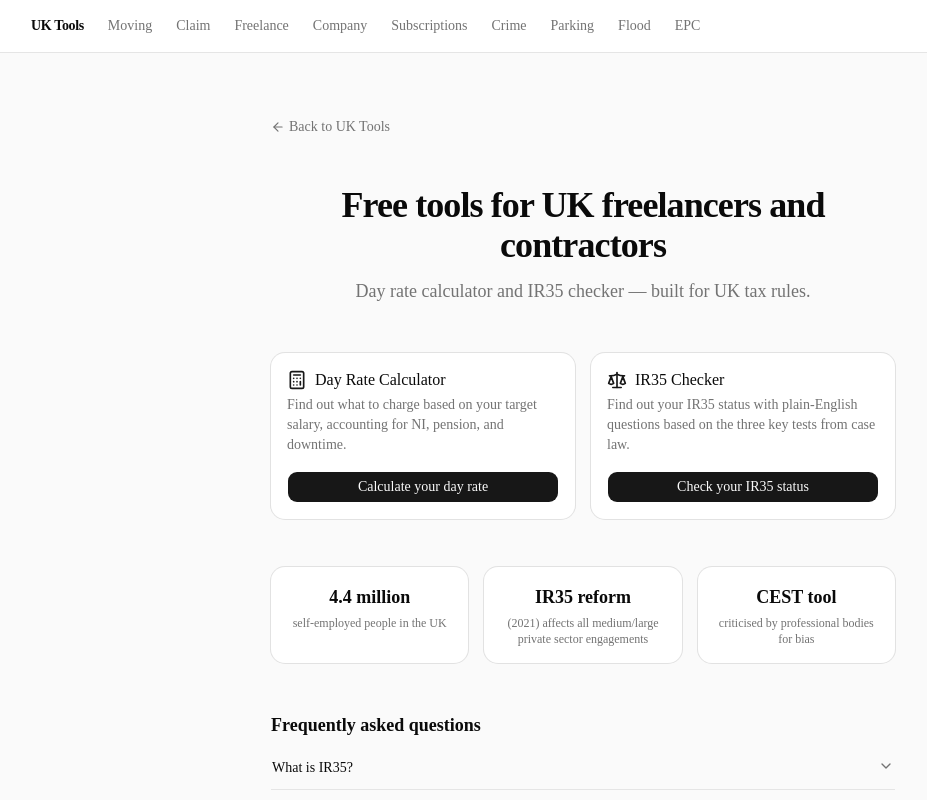
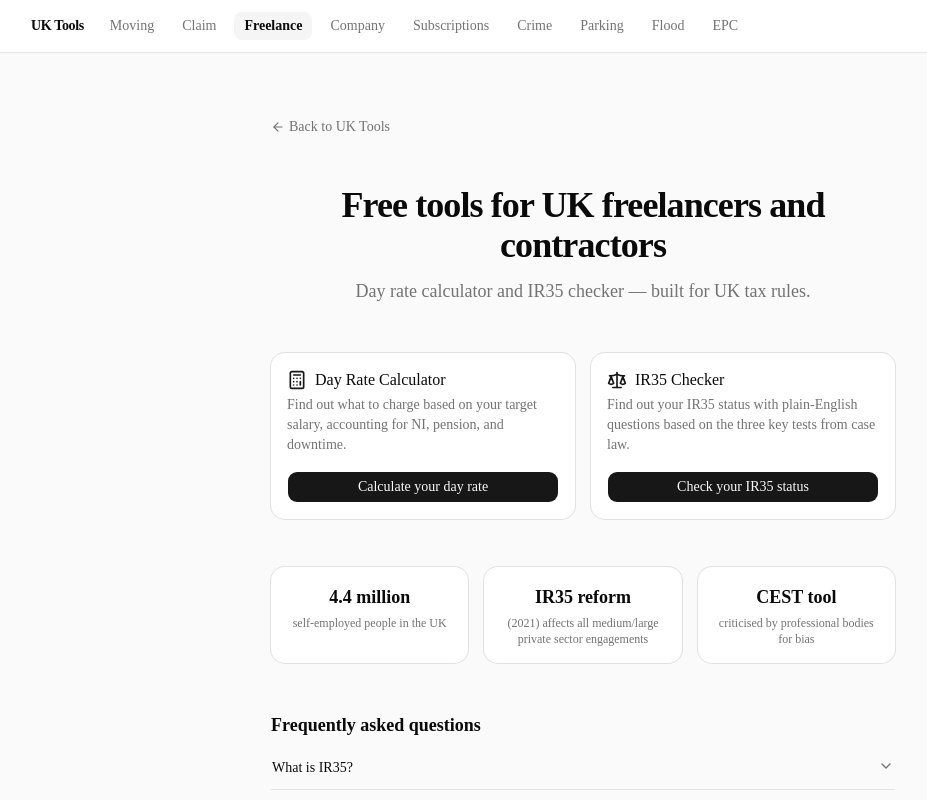
Before and after one commit to mahdirzv/uktools, a Next.js app: page /freelance in a window 1280 px wide. Shown: the top 800 px of the page, without its empty margins (57-984 px from the left). Built offline with nearby package versions, Linux system fonts and the light colour scheme.

Commit message:
feat: make top nav sticky with active highlighted route

```diff
--- a/src/app/layout.tsx
+++ b/src/app/layout.tsx
@@ -1,6 +1,7 @@
 import type { Metadata } from "next";
 import { Geist, Geist_Mono } from "next/font/google";
 import Link from "next/link";
+import { TopNav } from "@/components/shared/TopNav";
 import "./globals.css";
 
 const geistSans = Geist({
@@ -18,18 +19,6 @@ export const metadata: Metadata = {
   description: "Free UK consumer tools and calculators.",
 };
 
-const navLinks = [
-  { href: "/moving", label: "Moving" },
-  { href: "/claim", label: "Claim" },
-  { href: "/freelance", label: "Freelance" },
-  { href: "/company", label: "Company" },
-  { href: "/subscriptions", label: "Subscriptions" },
-  { href: "/crime", label: "Crime" },
-  { href: "/parking", label: "Parking" },
-  { href: "/flood", label: "Flood" },
-  { href: "/epc", label: "EPC" },
-];
-
 export default function RootLayout({
   children,
 }: Readonly<{
@@ -41,25 +30,13 @@ export default function RootLayout({
       className={`${geistSans.variable} ${geistMono.variable} min-h-screen antialiased`}
     >
       <body className="flex min-h-screen flex-col">
-        <header className="border-b bg-background/95">
+        <header className="sticky top-0 z-50 border-b bg-background/95 backdrop-blur supports-[backdrop-filter]:bg-background/80">
           <div className="mx-auto w-full max-w-6xl px-4 py-3 sm:px-6">
             <div className="flex items-center gap-4">
               <Link href="/" className="shrink-0 text-sm font-semibold tracking-tight">
                 UK Tools
               </Link>
-              <nav className="min-w-0 flex-1 overflow-x-auto">
-                <div className="flex min-w-max items-center gap-2 text-sm text-muted-foreground">
-                  {navLinks.map((link) => (
-                    <Link
-                      key={link.href}
-                      href={link.href}
-                      className="rounded-md px-2 py-1 transition-colors hover:text-foreground"
-                    >
-                      {link.label}
-                    </Link>
-                  ))}
-                </div>
-              </nav>
+              <TopNav />
             </div>
           </div>
         </header>
--- /dev/null
+++ b/src/components/shared/TopNav.tsx
@@ -0,0 +1,49 @@
+"use client"
+
+import Link from "next/link"
+import { usePathname } from "next/navigation"
+
+const navLinks = [
+  { href: "/moving", label: "Moving" },
+  { href: "/claim", label: "Claim" },
+  { href: "/freelance", label: "Freelance" },
+  { href: "/company", label: "Company" },
+  { href: "/subscriptions", label: "Subscriptions" },
+  { href: "/crime", label: "Crime" },
+  { href: "/parking", label: "Parking" },
+  { href: "/flood", label: "Flood" },
+  { href: "/epc", label: "EPC" },
+]
+
+function isActive(pathname: string, href: string) {
+  return pathname === href || pathname.startsWith(`${href}/`)
+}
+
+export function TopNav() {
+  const pathname = usePathname()
+
+  return (
+    <nav className="min-w-0 flex-1 overflow-x-auto">
+      <div className="flex min-w-max items-center gap-2 text-sm text-muted-foreground">
+        {navLinks.map((link) => {
+          const active = isActive(pathname, link.href)
+          return (
+            <Link
+              key={link.href}
+              href={link.href}
+              aria-current={active ? "page" : undefined}
+              className={[
+                "rounded-md px-2.5 py-1 transition-colors",
+                active
+                  ? "bg-muted text-foreground font-semibold"
+                  : "hover:text-foreground",
+              ].join(" ")}
+            >
+              {link.label}
+            </Link>
+          )
+        })}
+      </div>
+    </nav>
+  )
+}
```
